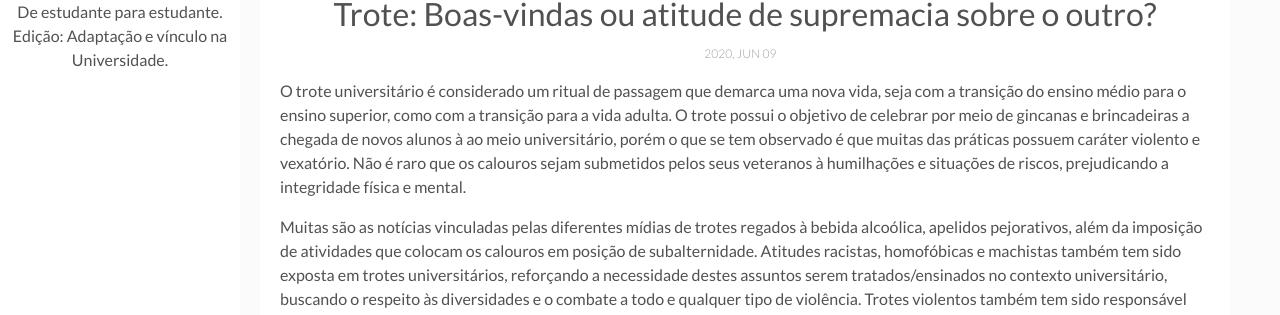
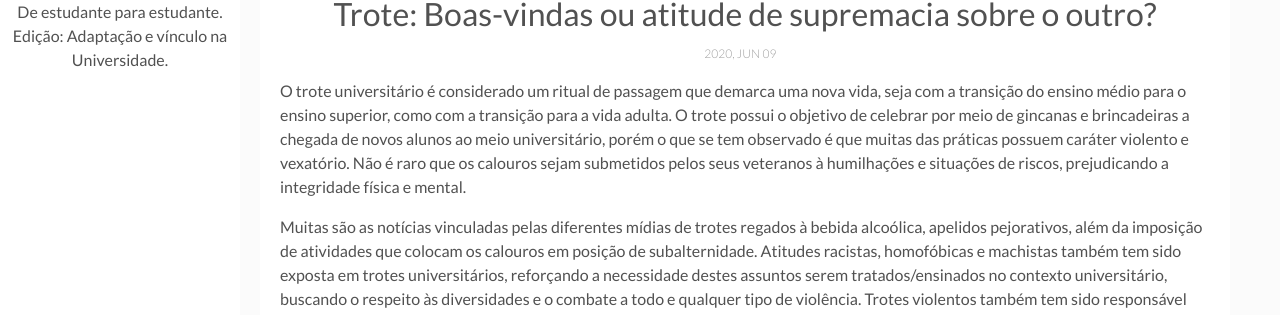
Before and after one commit to gazetauniversitaria/gazetauniversitaria.github.io, a Jekyll site: the page built from _posts/2020-06-09-trote-univ.markdown, in a window 1280 px wide and 900 px high, scrolled down 378 px. Shown: the part 179-494 px from the top of the window. Built offline with Jekyll 4.4.1, drawn with Linux system fonts in a browser that asks for light colours; comment, search, counter and statistics services are not loaded.

```diff
--- a/_posts/2020-06-09-trote-univ.markdown
+++ b/_posts/2020-06-09-trote-univ.markdown
@@ -7,7 +7,7 @@ img:  Trote/troteuniv.jpg
 tags: [Estudantes, Saúde Mental, Psicologia,Trote]
 ---
 
-O trote universitário é considerado um ritual de passagem que demarca uma nova vida, seja com a transição do ensino médio para o ensino superior, como com a transição para a vida adulta. O trote possui o objetivo de celebrar por meio de gincanas e brincadeiras a chegada de novos alunos à ao meio universitário, porém o que se tem observado é que muitas das práticas possuem caráter violento e vexatório. Não é raro que os calouros sejam submetidos pelos seus veteranos à humilhações e situações de riscos, prejudicando a integridade física e mental.
+O trote universitário é considerado um ritual de passagem que demarca uma nova vida, seja com a transição do ensino médio para o ensino superior, como com a transição para a vida adulta. O trote possui o objetivo de celebrar por meio de gincanas e brincadeiras a chegada de novos alunos ao meio universitário, porém o que se tem observado é que muitas das práticas possuem caráter violento e vexatório. Não é raro que os calouros sejam submetidos pelos seus veteranos à humilhações e situações de riscos, prejudicando a integridade física e mental.
 
 Muitas são as notícias vinculadas pelas diferentes mídias de trotes regados à bebida alcoólica, apelidos pejorativos, além da imposição de atividades que colocam os calouros em posição de subalternidade. Atitudes racistas, homofóbicas e machistas também tem sido exposta em trotes universitários, reforçando a necessidade destes assuntos serem tratados/ensinados no contexto universitário, buscando o respeito às diversidades e o combate a todo e qualquer tipo de violência. Trotes violentos também tem sido responsável pela manutenção das práticas nos anos seguintes, assim o calouro que se torna veterano se vinga do que lhe fizeram um dia, contribuindo para uma compreensão errônea de que tudo não passa de uma brincadeira, de uma tradição. Ressalta-se que trotes violentos não contribuem para a criação de laços e relações saudáveis dentro do ambiente acadêmico.
 
```
